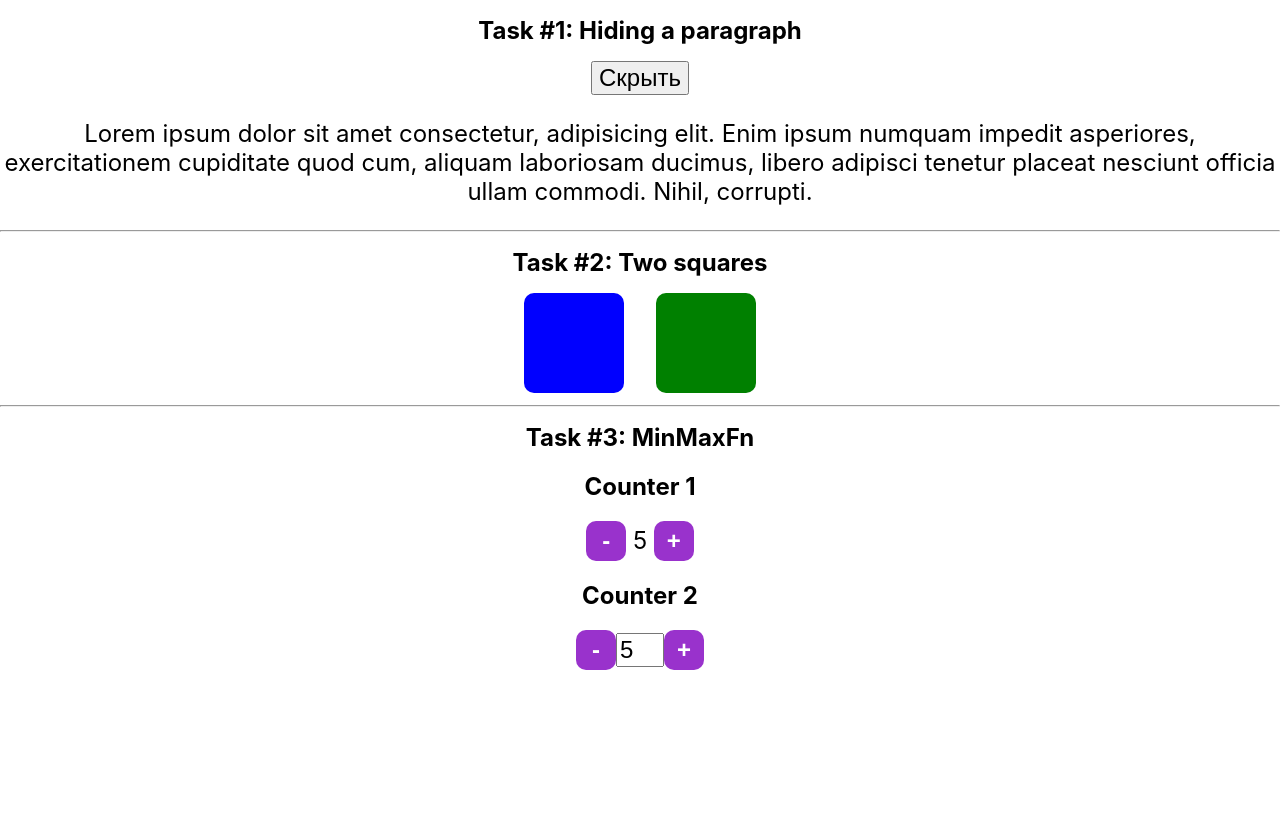
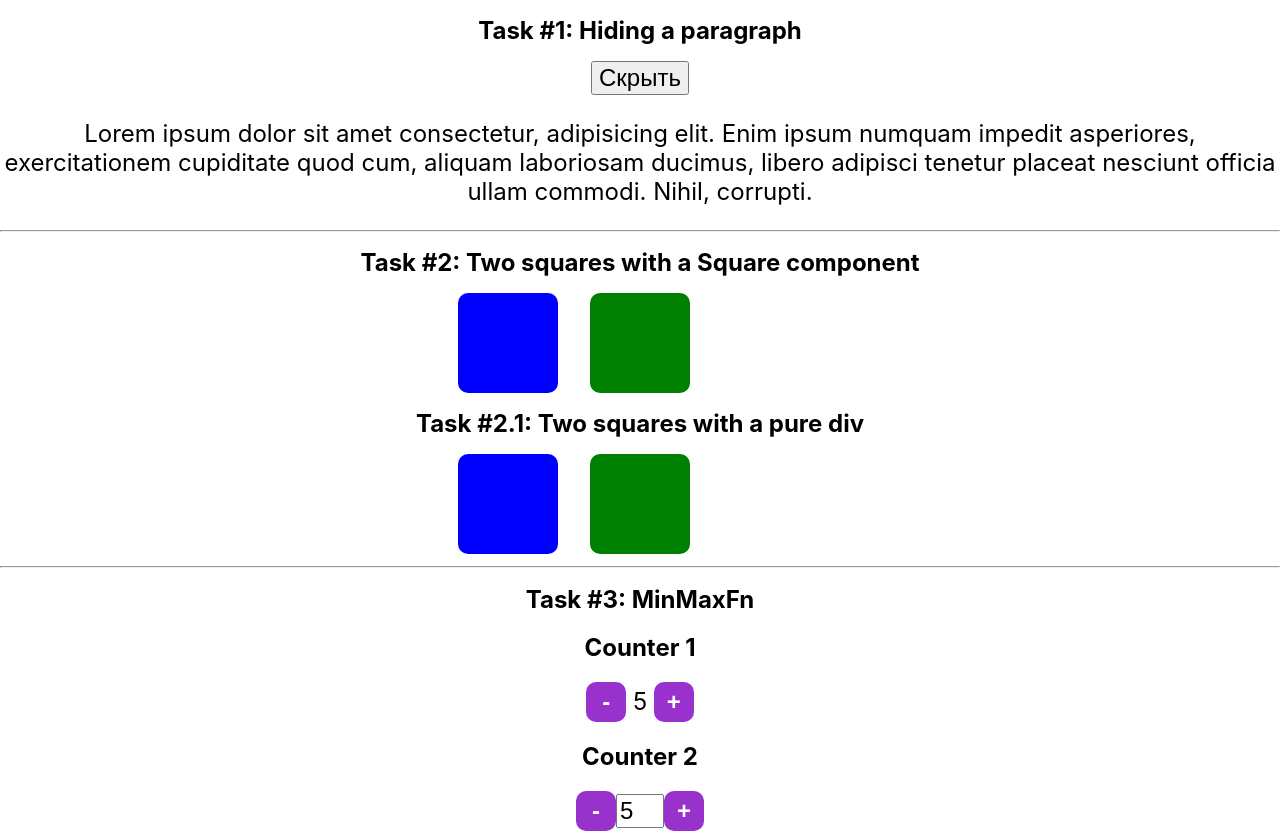
Before and after one commit to ipotemkin/sky-react, a React (Create React App) app: page / in a window 1280 px wide. Before the commit the page ends 800 px from the top, so only its background shows below. Built offline with nearby package versions, Linux system fonts and the light colour scheme.

Commit message:
modified two squares

```diff
--- a/src/components/Squares.js
+++ b/src/components/Squares.js
@@ -3,15 +3,16 @@ import { useState } from "react"
 /* eslint-disable jsx-a11y/click-events-have-key-events */
 /* eslint-disable jsx-a11y/no-static-element-interactions */
 
-function Square({color, size=100, onClick = () => {}}) {
+function Square({color, size=100, onClick = () => {}, visible=true, cls=''}) {
   const style = {
     backgroundColor: color,
     width: size,
     height: size,
-    borderRadius: 10
+    borderRadius: 10,
+    display: visible ? 'block' : 'none'
   }
 
-  return <div className="square" style={style} onClick={onClick}/>
+  return <div className={`square ${cls}`} style={style} onClick={onClick}/>
 }
 
 export default function Squares() {
@@ -23,11 +24,24 @@ export default function Squares() {
 
   return (
     <div>
-      <h1>Task #2: Two squares</h1>
+      <h1>Task #2: Two squares with a Square component</h1>
       <div className="center">
-          <Square color='blue'/>
-          <Square color={status ? 'green' : 'red'} onClick={click}/>
+        <div className="container">
+            <Square color='blue' cls="el-1"/>
+            <Square color='green' cls="el-2" visible={status} onClick={click}/>
+            <Square color='red' cls="el-3" visible={!status} onClick={click}/>
+        </div>
       </div>
+
+      <h1>Task #2.1: Two squares with a pure div</h1>
+      <div className="center">
+        <div className="container">
+            <div className="square el-1" style={{backgroundColor: 'blue'}} onClick={click}/>
+            <div className="square el-2" style={{backgroundColor: 'green', display: status ? 'block' : 'none'}} onClick={click}/>
+            <div className="square el-3" style={{backgroundColor: 'red', display: !status ? 'block' : 'none'}} onClick={click}/>
+        </div>
+      </div>
+
   </div>
   )
 }
--- a/src/index.css
+++ b/src/index.css
@@ -35,3 +35,27 @@ code {
   justify-content: center;
   gap: 32px;
 }
+
+.container {
+  display: grid;
+  grid-template-columns: repeat(3, 1fr);
+  gap: 32px;
+}
+
+.el-1 {
+ grid-column: 1;
+}
+
+.el-2 {
+  grid-column: 2;
+ }
+
+ .el-3 {
+  grid-column: 3;
+ }
+
+ .square {
+  width: 100px;
+  height: 100px;
+  border-radius: 10px;
+ }
```
